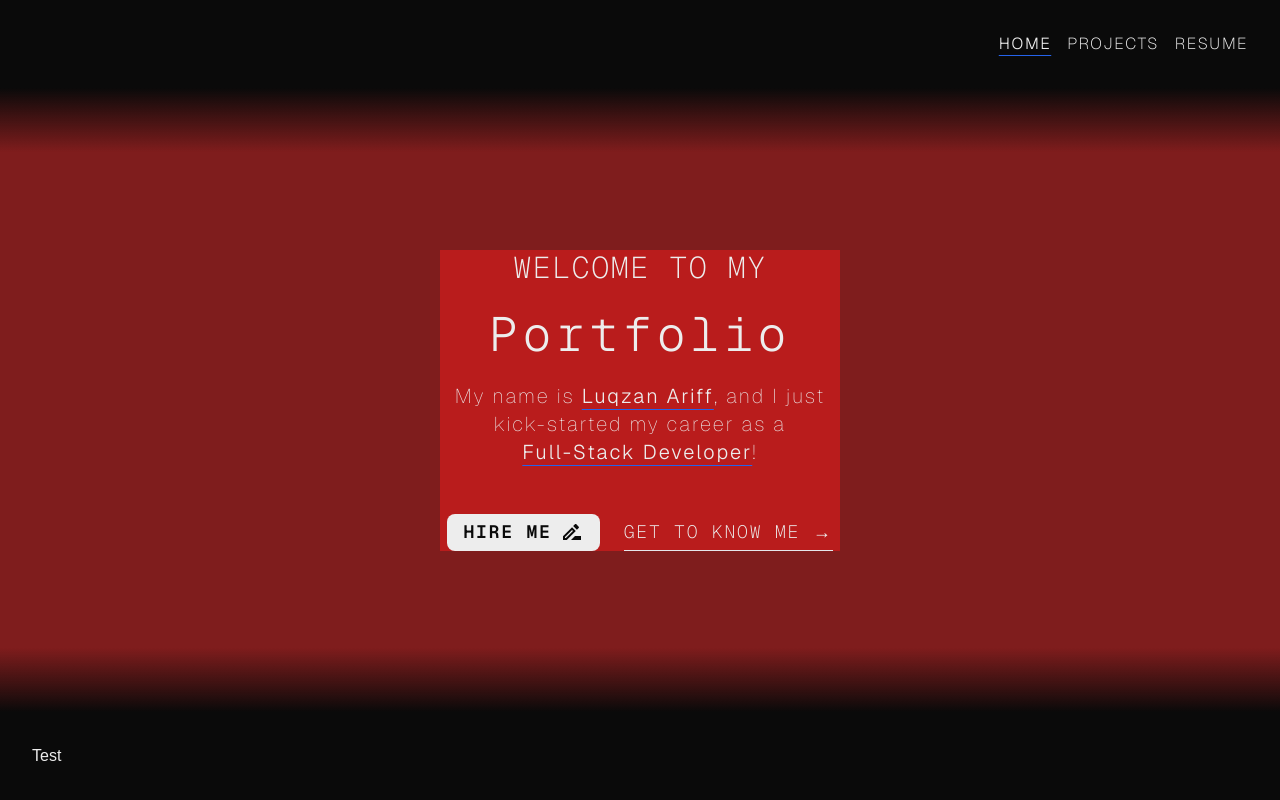
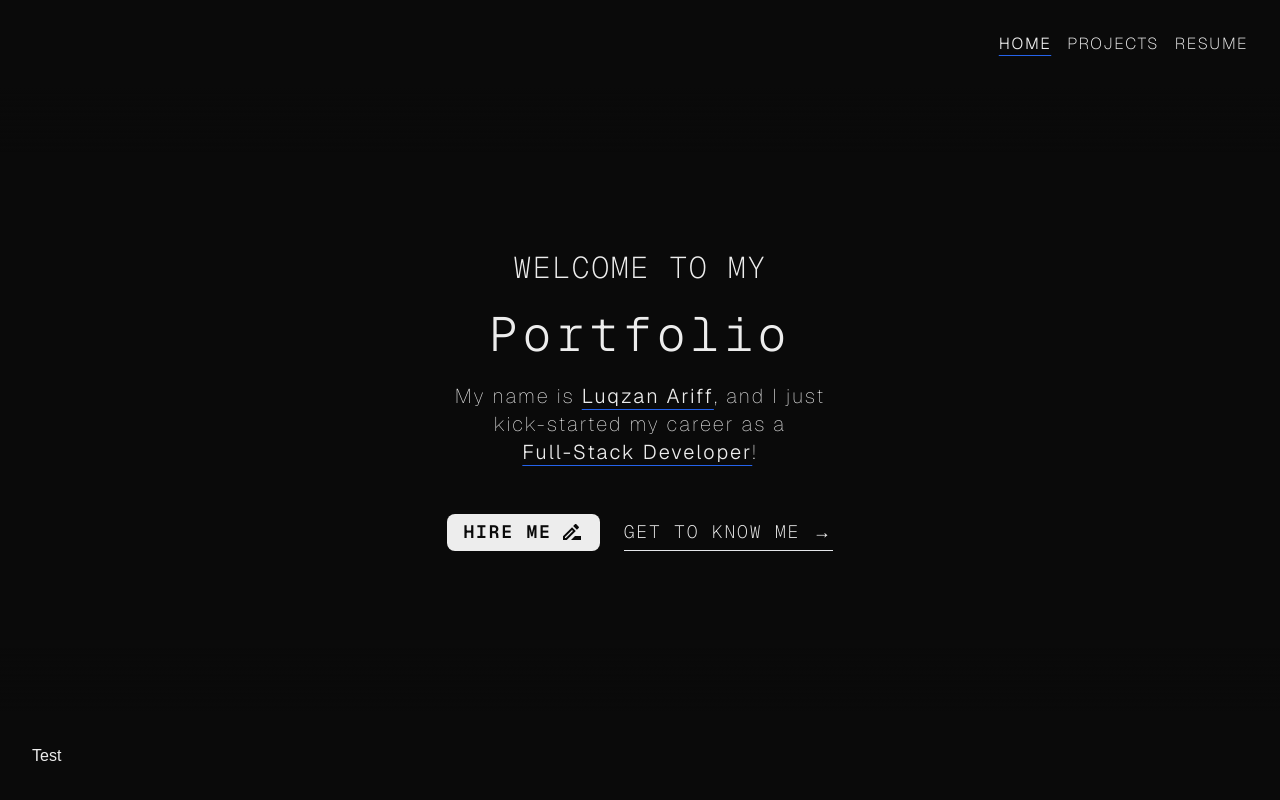
Before and after one commit to Luqzan/personal-portfolio-website, a Next.js app: page / in a window 1280 px wide. Built offline with nearby package versions, Linux system fonts and the light colour scheme.

Commit message:
removed red background

```diff
--- a/src/app/ui/components/MainSection.jsx
+++ b/src/app/ui/components/MainSection.jsx
@@ -7,9 +7,9 @@ import clsx from "clsx";
 export default function MainSection({ children }) {
   const pathname = usePathname();
   return (
-    <main className="h-full w-full flex flex-row flex-nowrap px-8 gap-8 items-center justify-evenly overflow-hidden max-w-screen-xl bg-red-900">
+    <main className="h-full w-full flex flex-row flex-nowrap px-8 gap-8 items-center justify-evenly overflow-hidden max-w-screen-xl">
       <div
-        className={clsx("flex md:flex items-center bg-red-700", {
+        className={clsx("flex md:flex items-center", {
           hidden: pathname !== "/",
         })}
       >
@@ -17,7 +17,7 @@ export default function MainSection({ children }) {
       </div>
 
       <div
-        className={clsx("h-full w-full max-w-md bg-red-700", {
+        className={clsx("h-full w-full max-w-md", {
           hidden: pathname === "/",
         })}
       >
```
